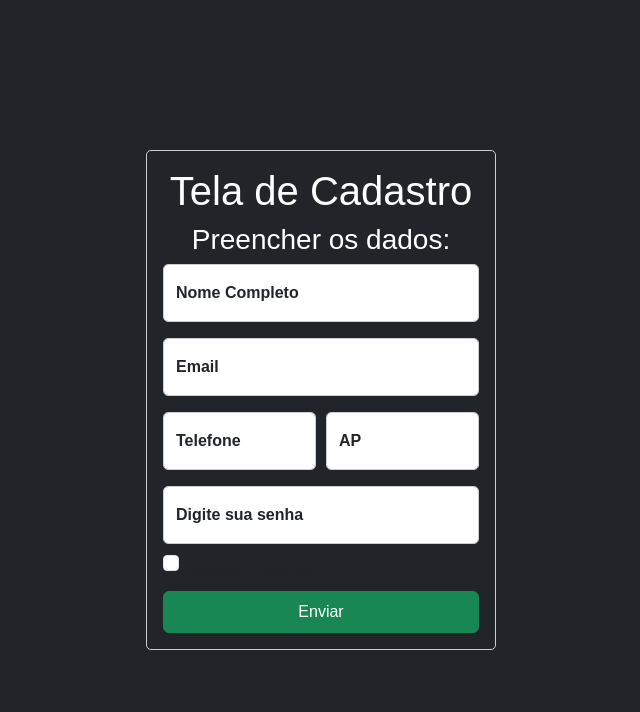
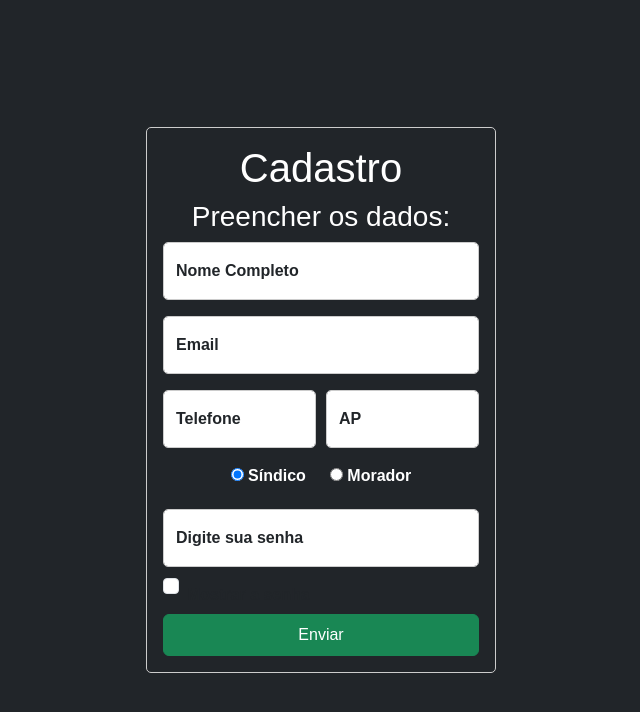
Before and after one commit to flavio16silva/estudoEmJS, a plain HTML site: page projeto/cadastro.html in a window 1280 px wide. Shown: the whole page, without its empty margins (319-959 px from the left). Drawn offline with nearby package versions, Linux system fonts and the light colour scheme.

Commit message:
Alteração do h1 de Tela de Cadastro para Cadastro

```diff
--- a/projeto/cadastro.html
+++ b/projeto/cadastro.html
@@ -13,7 +13,7 @@
 <body class=" d-flex align-itens-center bg-dark">
 
     <main class="w-100 m-auto form-container">
-        <h1 class="text-white">Tela de Cadastro</h1>
+        <h1 class="text-white">Cadastro</h1>
 
         <h3 class="text-white">Preencher os dados:</h3>
 
@@ -40,6 +40,17 @@
                 </div>
             </div>
 
+            <div class="form-floating mb-3 d-flex justify-content-center gap-4">
+                <!-- <label class="text-white">Tipo de Usuário</label> -->
+                <div>
+                    <input type="radio" id="morador" name="tipo" value="morador" checked>
+                    <label for="morador" class="text-white">Síndico</label>
+                </div>
+                <div>
+                    <input type="radio" id="sindico" name="tipo" value="sindico">
+                    <label for="sindico" class="text-white">Morador</label>
+                </div>
+            </div>
 
 
             <div class="form-floating mb-3">
```
